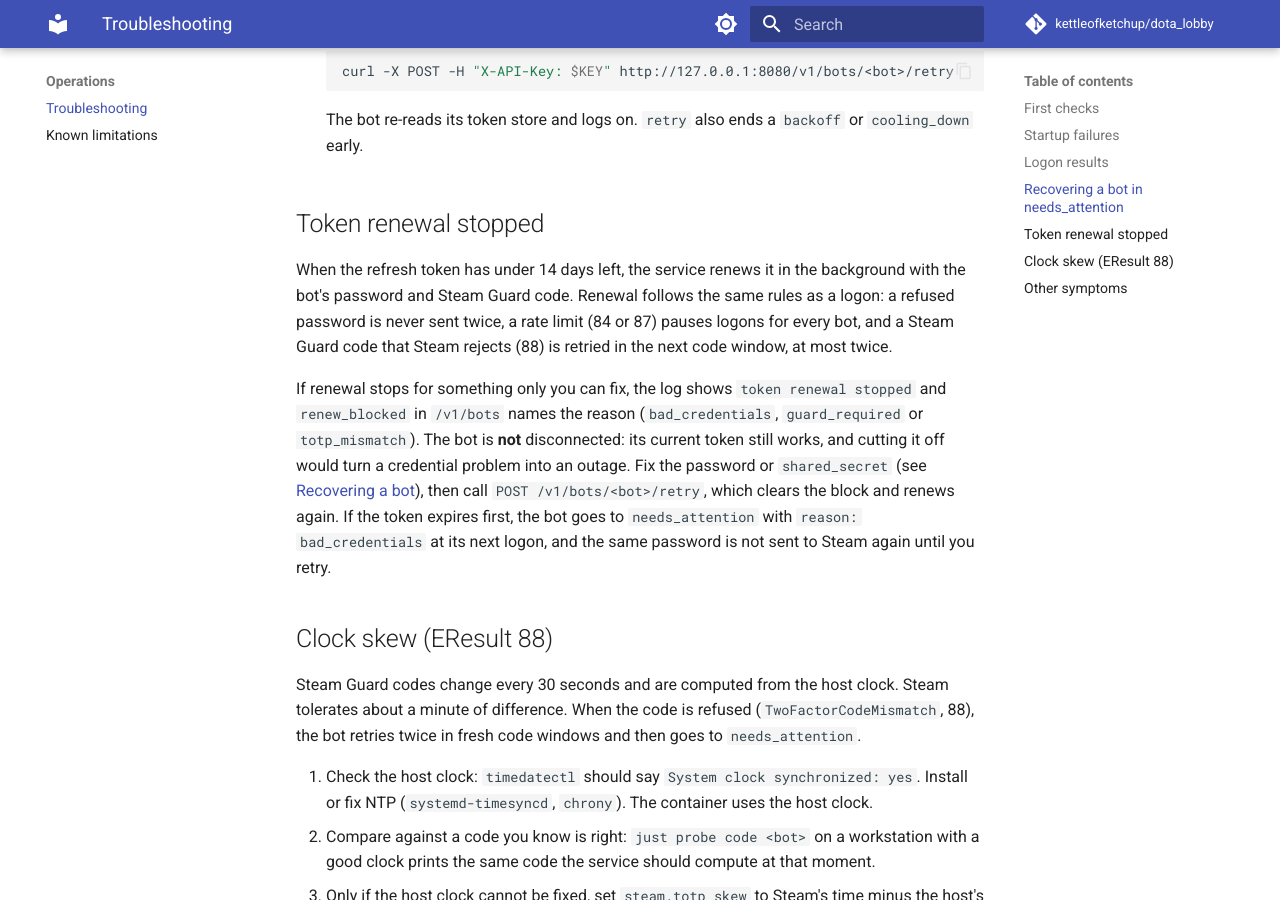
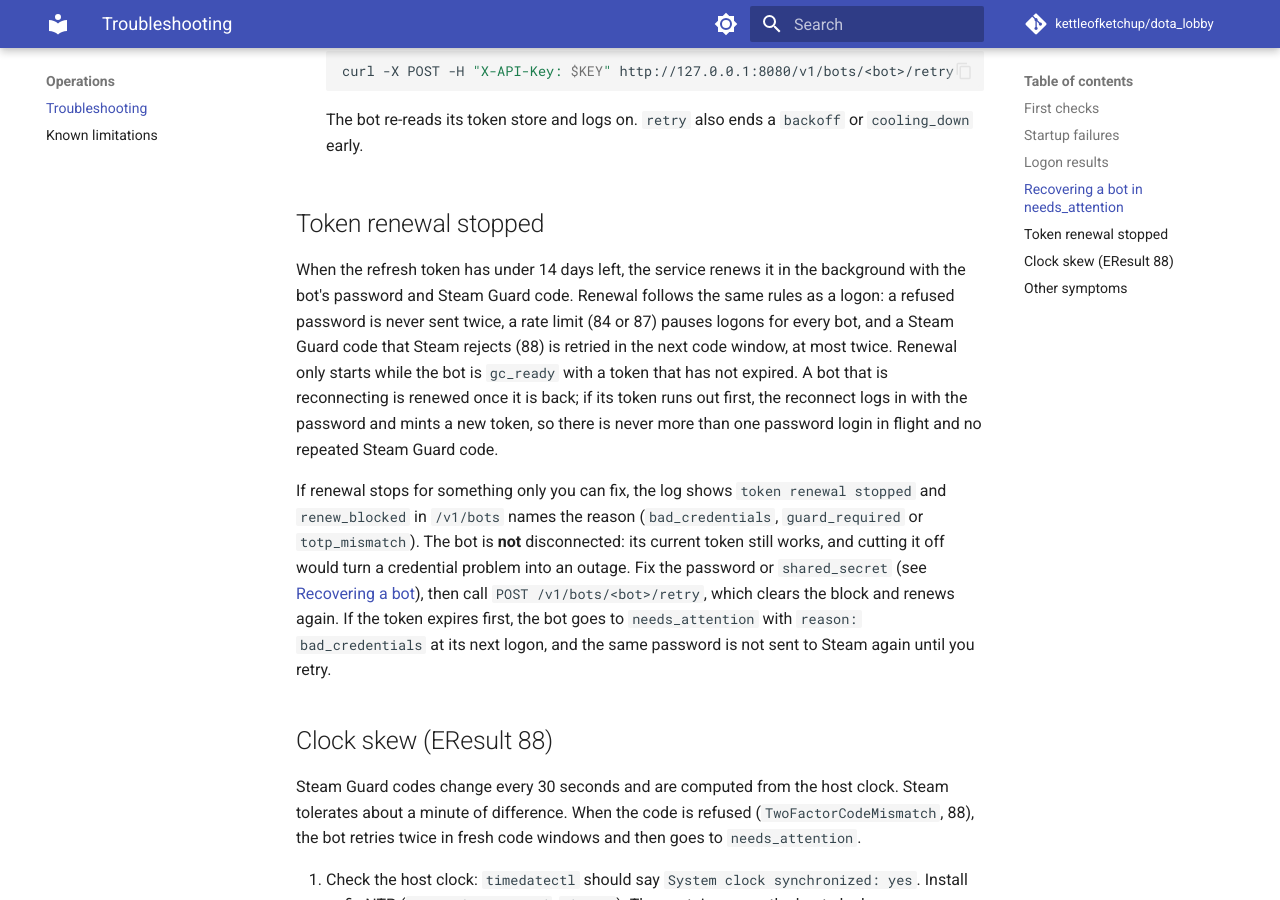
Before and after one commit to kettleofketchup/dota_lobby, an MkDocs documentation site: the page built from docs/operations/troubleshooting.md, in a window 1280 px wide and 900 px high, scrolled down 3560 px. Built offline with MkDocs 1.6.1 and Material for MkDocs 9.7.7, drawn with Linux system fonts in a browser that asks for light colours; comment, search, counter and statistics services are not loaded.

Commit message:
Document renewal timing, the rejected seed file and the retry 503

```diff
--- a/docs/operations/troubleshooting.md
+++ b/docs/operations/troubleshooting.md
@@ -99,6 +99,10 @@ When the refresh token has under 14 days left, the service renews it in the back
 the bot's password and Steam Guard code. Renewal follows the same rules as a logon: a refused
 password is never sent twice, a rate limit (84 or 87) pauses logons for every bot, and a
 Steam Guard code that Steam rejects (88) is retried in the next code window, at most twice.
+Renewal only starts while the bot is `gc_ready` with a token that has not expired. A bot that
+is reconnecting is renewed once it is back; if its token runs out first, the reconnect logs in
+with the password and mints a new token, so there is never more than one password login in
+flight and no repeated Steam Guard code.
 
 If renewal stops for something only you can fix, the log shows `token renewal stopped` and
 `renew_blocked` in `/v1/bots` names the reason (`bad_credentials`, `guard_required` or
```
Also changed, not shown: changelog.d/changed/headless-bots.md (+12 -0 lines), docs/api/index.md (+2 -1 lines), docs/configuration/bot-accounts.md (+4 -0 lines).
